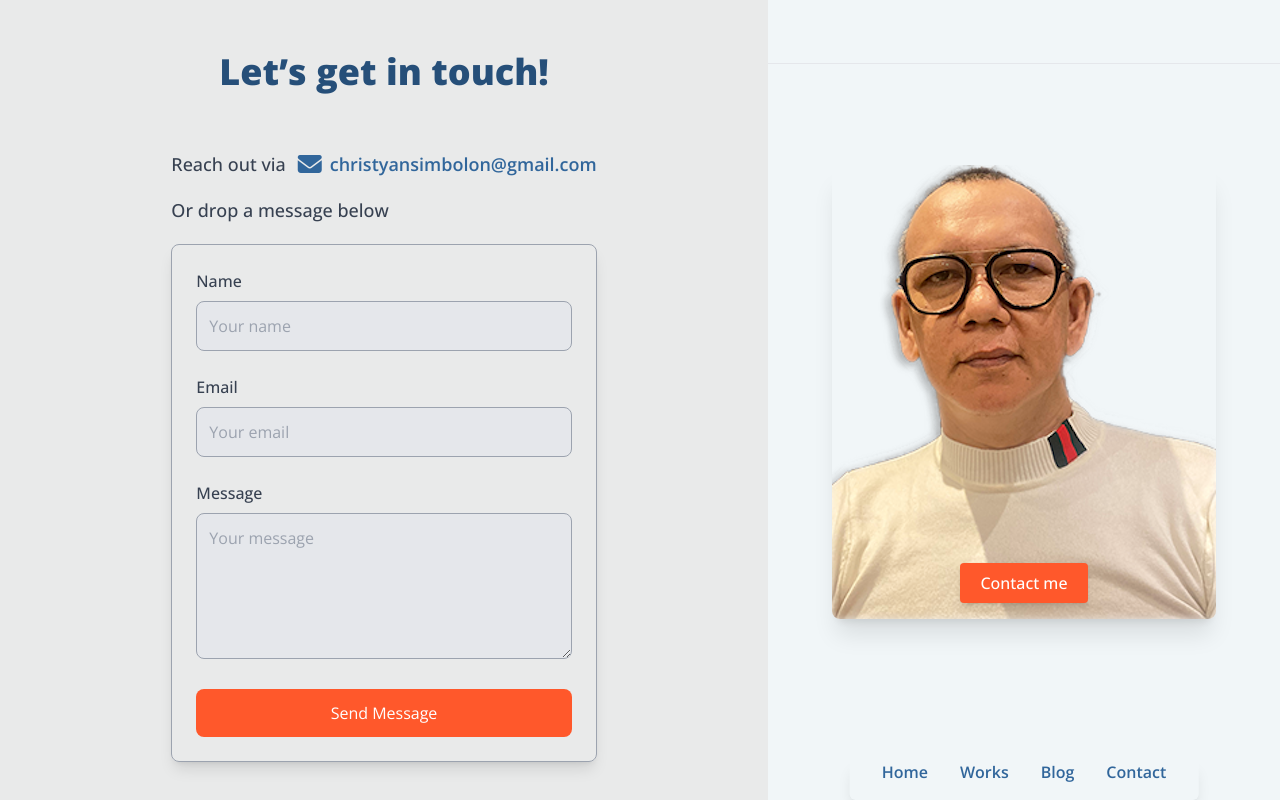
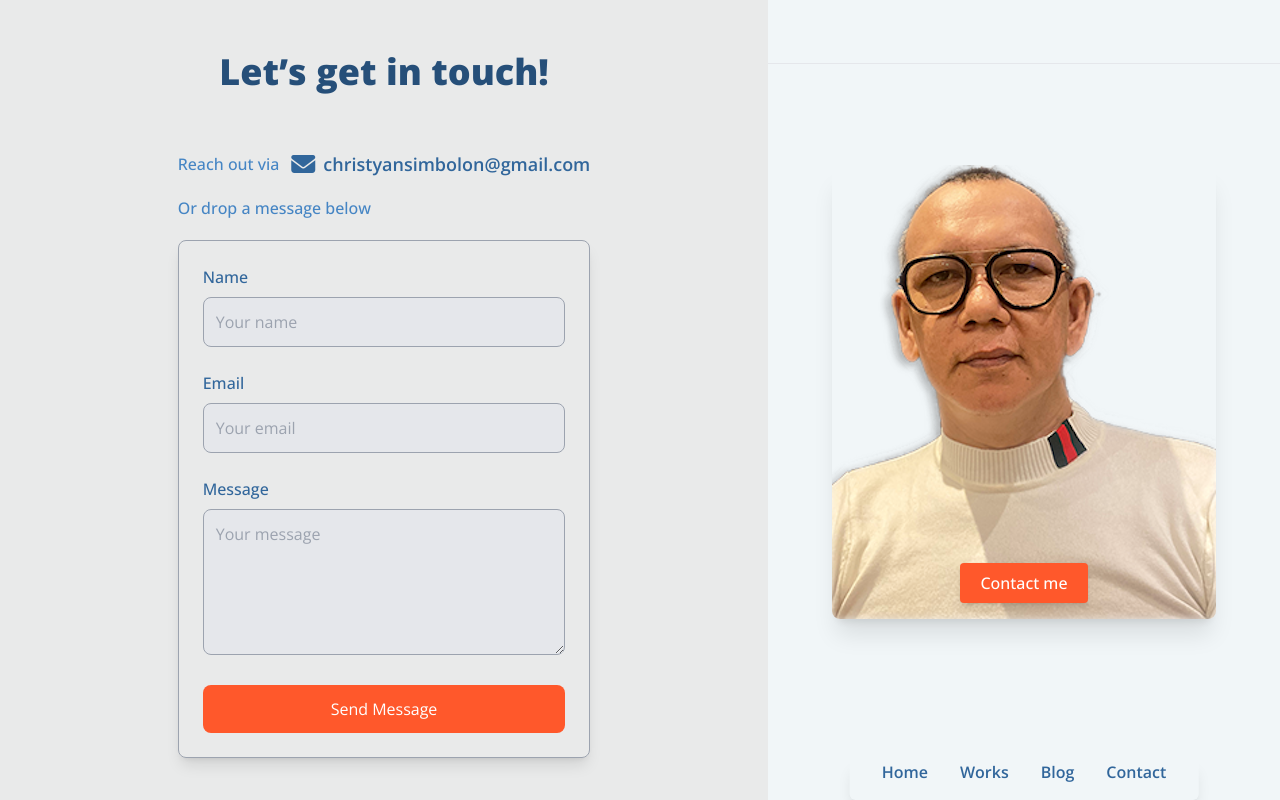
Before and after one commit to chrisimbolon/portfolio_branding, a Vue app: page / in a window 1280 px wide. Both pictures are taken after a click on the button "Contact me". Built offline with nearby package versions, Linux system fonts and the light colour scheme; no server answers; the database is empty.

Commit message:
A bit styling changes on BlogItem and CoachForm

```diff
--- a/src/components/Blog/BlogItem.vue
+++ b/src/components/Blog/BlogItem.vue
@@ -6,12 +6,12 @@
     <!-- Blog Content -->
     <div class="p-4">
       <!-- Blog Title -->
-      <h3 class="text-base font-semibold text-gray-800 mb-2 line-clamp-2">
+      <h3 class="text-base font-semibold text-brand-blue-2 mb-2 line-clamp-2">
         {{ blog.title }}
       </h3>
 
       <!-- Blog Excerpt -->
-      <p class="text-gray-600 text-sm mb-4 line-clamp-3">
+      <p class="text-brand-grey-1 text-sm mb-4 line-clamp-3">
         {{ blog.excerpt }}
       </p>
 
--- a/src/components/Contact/ContactForm.vue
+++ b/src/components/Contact/ContactForm.vue
@@ -1,8 +1,8 @@
 <template>
   <div class="contact-form-section py-0">
     <div class="flex flex-col gap-4 mb-5 text-gray-700">
-      <div class="flex items-center gap-3">
-        <h3 class="text-lg font-medium">Reach out via</h3>
+      <div class="caontact-info-wrapper flex items-center gap-3">
+        <h3 class="text-base font-medium text-brand-blue-1">Reach out via</h3>
         <div class="icon-wrap flex items-center gap-2">
           <i class="fa-solid fa-envelope text-brand-blue-2 text-2xl"></i>
           <a
@@ -13,12 +13,12 @@
           </a>
         </div>
       </div>
-      <h3 class="text-lg font-medium">Or drop a message below</h3>
+      <h3 class="text-base font-medium text-brand-blue-1">Or drop a message below</h3>
     </div>
-    <div class="max-w-lg mx-auto border border-gray-400 bg-none shadow-lg rounded-lg p-6">
+    <div class="max-w-lg mx-auto border border-gray-400 bg-none shadow-lg rounded-lg p-6 text-brand-blue-2">
       <form @submit.prevent="handleSubmit" class="space-y-6">
         <div>
-          <label class="block font-medium mb-2 text-gray-700">Name</label>
+          <label class="block font-medium mb-2 text-brand-blue-2">Name</label>
           <input
             v-model="formData.name"
             type="text"
@@ -28,7 +28,7 @@
           />
         </div>
         <div>
-          <label class="block font-medium mb-2 text-gray-700">Email</label>
+          <label class="block font-medium mb-2 text-brand-blue-2">Email</label>
           <input
             v-model="formData.email"
             type="email"
@@ -38,7 +38,7 @@
           />
         </div>
         <div>
-          <label class="block font-medium mb-2 text-gray-700">Message</label>
+          <label class="block font-medium mb-2 text-brand-blue-2">Message</label>
           <textarea
             v-model="formData.message"
             class="w-full p-3 border border-gray-400 rounded-lg bg-gray-200 focus:ring focus:ring-blue-300"
@@ -122,4 +122,18 @@ export default {
   max-width: 600px;
   margin: 0 auto;
 }
+
+@media (max-width: 850px) {
+  .caontact-info-wrapper {
+    display: flex;
+    flex-direction: column;
+    align-items: start;
+    font-size: 1rem;
+  }
+
+  .contact-form-section {
+    min-width: 320px;
+    margin: 0 auto;
+  }
+}
 </style>
--- a/src/components/Home/HeadLine.vue
+++ b/src/components/Home/HeadLine.vue
@@ -9,7 +9,7 @@
     </h1>
 
     <!-- Subtitle -->
-    <div ref="headlineSubtitle" class="font-bold opacity-0 mb-10 mt-0">
+    <div ref="headlineSubtitle" class="font-bold opacity-0 mb-12 mt-0">
       <p>A passionate Full-Stack Web Developer and I'm crafting</p>
       <p>my journey into meaningful Digital Solutions with</p>
     </div>
@@ -78,7 +78,7 @@ export default {
             duration: 1.2,
             ease: 'power2.out',
           },
-          '-=0.3' // Overlap animation by 0.3s
+          '-=0.6' // Overlap animation by 0.3s
         );
     },
   },
@@ -114,7 +114,7 @@ p {
     transparent 80%
   );
   transform: skewX(-20deg); /* Diagonal shine */
-  animation: shine-animation 2s infinite; /* Infinite shine animation */
+  animation: shine-animation 3s infinite; /* Infinite shine animation */
 }
 
 /* Keyframes for Shine Effect */
--- a/tailwind.config.js
+++ b/tailwind.config.js
@@ -9,13 +9,15 @@ export default {
         sans: ['Open Sans', ...defaultTheme.fontFamily.sans],
       },
       colors: {
-        'brand-blue-1': '#9ACEEB',
+        'brand-blue-1': '#4585C4',
         'brand-blue-2': '#31669B',
         'brand-blue-3': '#264F79 ',
         'brand-white-1': '#F1F6F8',
         'brand-accent-1': '#FF582B',
         'brand-silver-1': '#DCDDDE',
         'brand-platinum-1': '#E9EAEA',
+        'brand-grey-1': '#536878',
+
 
       },
       boxShadow: {
```
